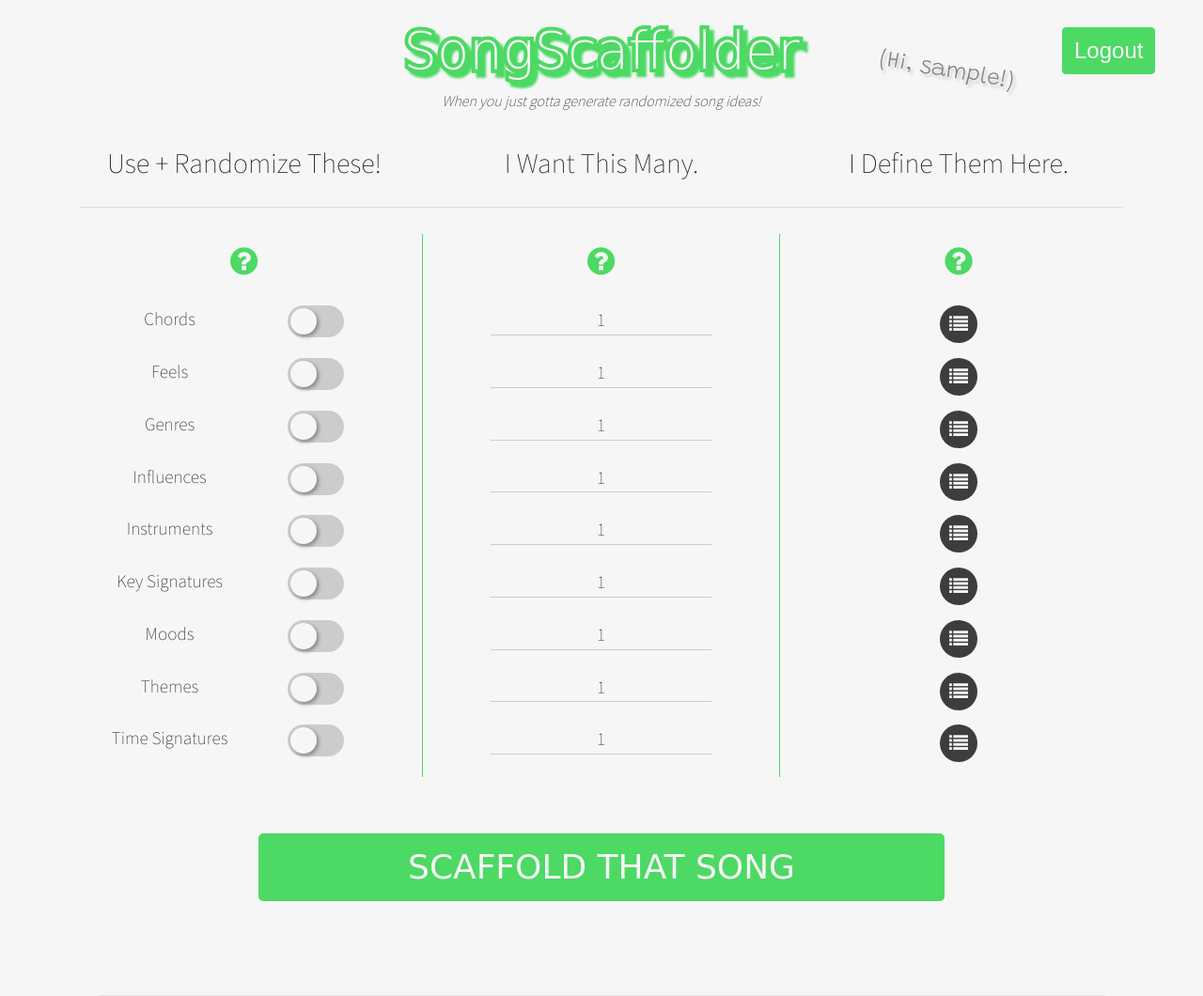
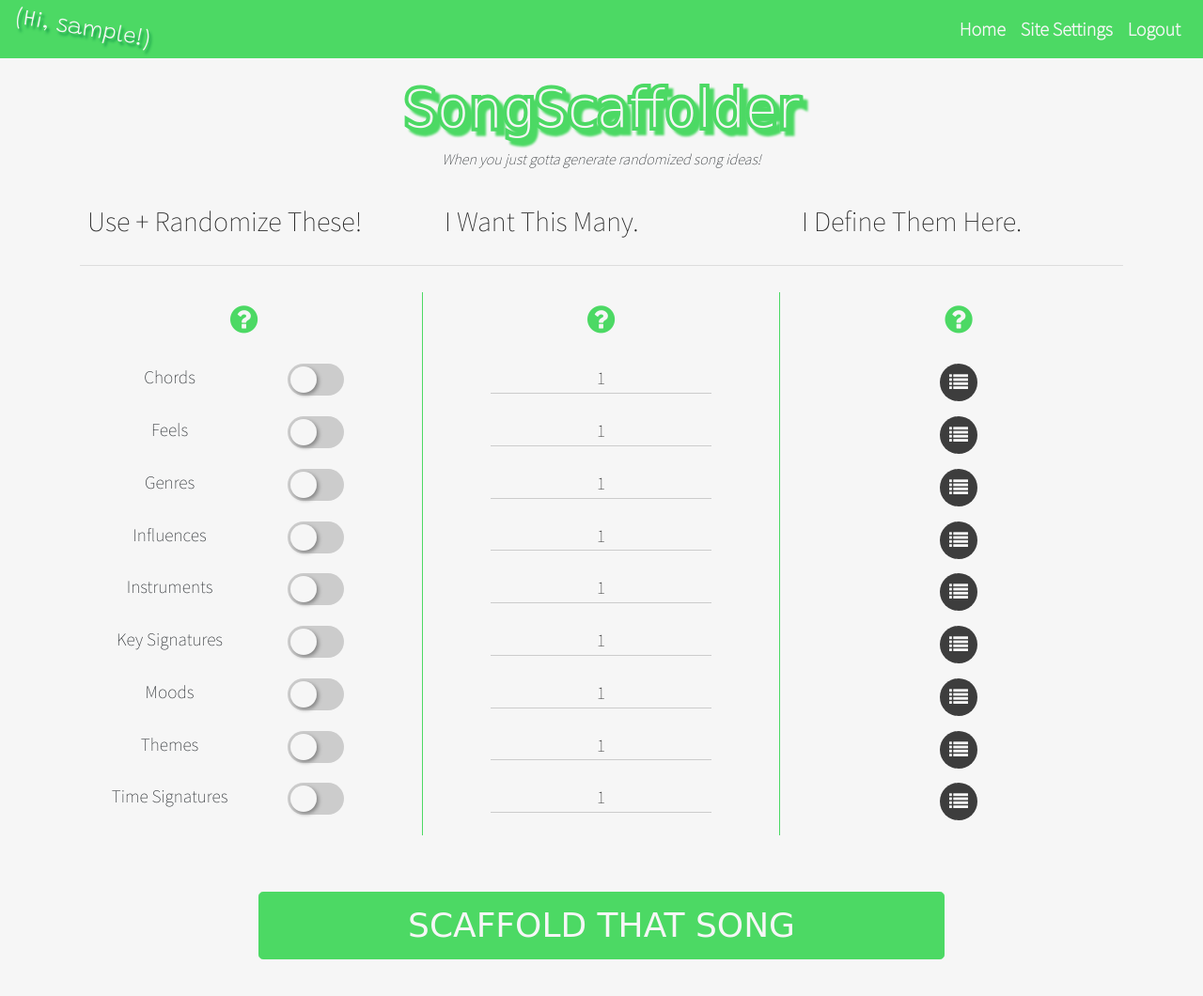
Before and after one commit to jonofoz/songscaffolder, a Django app: page / in a window 1280 px wide. Shown: the top 1060 px of the page at 94% size. Run offline with Django 3.2, Linux system fonts and the light colour scheme; the visitor is signed in with stand-in values (Sample User, id 1); some libraries are stand-ins or nearby versions; some web fonts are replaced.

Commit message:
#5 Begin making homepage mobile friendly:
  * Added navbar
  * Added classes to change style at breakpoints
  * Made other little changes
  * Installed more fun

```diff
--- a/static/styles/style.css
+++ b/static/styles/style.css
@@ -1,5 +1,6 @@
 :root {
     --primary-green: #4CD964;
+    --faded-green: #bec5c0;
     --dark-green: #0e9446;
     --primary-grey: #3d3d3d;
     --dark-grey: #1a1a1a;
@@ -25,8 +26,10 @@ hr {
     padding-bottom: inherit;
 }
 
-.first-col, .second-col{
-    border-right: 1px solid #4CD964;
+@media screen and (min-width: 768px){
+  .first-col, .second-col{
+      border-right: 1px solid #4CD964;
+  }
 }
 
 .main-col {
@@ -155,7 +158,7 @@ input:checked + .slider:before {
   text-align: center;
 }
 
-.btn-green{
+.btn-confirm{
   color: var(--white);
   background-color: var(--primary-green);
   border-color: var(--primary-green);
@@ -163,12 +166,25 @@ input:checked + .slider:before {
   font-size: 24px;
 }
 
+.btn-green{
+  color: var(--white);
+  font-family: 'Montserrat', sans-serif;
+  font-weight: bolder;
+  background-color: var(--primary-green);
+}
+
 #btn-make-scaffold {
   font-family: 'Shrikhand', cursive;
   font-size: 36px;
 }
 
-.btn-green:hover{
+@media screen and (max-width: 768px){
+  #btn-make-scaffold {
+    font-size: 24px;
+  }
+}
+
+.btn-confirm:hover{
   color: var(--white);
   background-color: var(--dark-green);
   border-color: var(--dark-green);
@@ -201,12 +217,28 @@ input:checked + .slider:before {
 .logo {
   font-family: 'Shrikhand', cursive;
   margin-top: 20px;
+  font-size: 56px;
   color: var(--white);
   /* Prefix required. Even Firefox only supports the -webkit- prefix */
   -webkit-text-stroke-width: 8px;
   -webkit-text-stroke-color: var(--primary-green);
   filter: drop-shadow(5px 5px 1px var(--primary-green));
   paint-order: stroke fill;
+}
+@media screen and (max-width: 1200px){
+  .logo {
+    font-size: 50px;
+  }
+}
+@media screen and (max-width: 992px){
+  .logo {
+    font-size: 42px;
+  }
+}
+@media screen and (max-width: 768px){
+  .logo {
+    font-size: 36px;
+  }
 }
 
 .modal-content {
@@ -257,8 +289,11 @@ a:active {
 .hello-user {
   font-family: 'Grandstander', cursive;
   font-size: 1.5em;
-  color: grey;
-  text-shadow: 3px 3px 3px rgba(99, 111, 128, 0.3);
+  color: var(--white);
+  text-shadow: 3px 3px 3px var(--dark-green);
+}
+
+.tilt{
   transform: rotate(10deg);
 }
 
@@ -296,7 +331,7 @@ a:active {
   background-color: var(--white);
   border-color: var(--light-grey) !important;
   font-size: 1.2em;
-  width: inherit;
+  width: 100%;
 }
 
 .field-form:hover {
@@ -334,3 +369,45 @@ textarea:hover{
 .btn-link {
   color: var(--dark-green) !important;
 }
+
+
+@media only screen and (max-width: 992px) {
+  div[id^='header-for-'] {
+    font-size: 3.5vw;
+  }
+}
+@media only screen and (max-width: 768px) {
+  div[id^='header-for-'] {
+    font-size: 5vw;
+  }
+}
+@media only screen and (max-width: 576px) {
+  div[id^='header-for-'] {
+    font-size: 6vw;
+  }
+}
+
+@media only screen and (max-width: 576px) {
+  p[id^='get-help-for-'] {
+    font-size: 4vw;
+  }
+}
+
+.navbar {
+  background-color: var(--primary-green) !important;
+}
+
+.nav-link {
+  font-size: 20px;
+  font-weight: bolder !important;
+  color: var(--white) !important;
+}
+
+.btn-off {
+  background-color: var(--faded-green);
+  border-color: var(--faded-green);
+}
+
+input[id^='button-include_'] {
+  /* font-size: 3.5vw; */
+}
--- a/templates/base.html
+++ b/templates/base.html
@@ -16,6 +16,10 @@
     </title>
 </head>
 <body>
+    {% if user.is_authenticated %}
+        {% include 'partials/_navbar.html' %}
+
+    {% endif %}
     {% include 'partials/_header.html' %}
     <div class="container">
         {% block content %}
--- a/templates/pages/auth/login.html
+++ b/templates/pages/auth/login.html
@@ -13,7 +13,7 @@ Login
     <div class="form-group">
         {% csrf_token %}
         {{ form|crispy }}
-        <button type="submit" class="btn btn-primary btn-green btn-block" id="login-button">Login</button>
+        <button type="submit" class="btn btn-primary btn-confirm btn-block" id="login-button">Login</button>
         <p>Don't have an account? <a href="{% url 'pages:signup' %}" id="signup-redirect-link">Sign Up</a></p>
         <br>
     </div>
--- a/templates/pages/auth/signup.html
+++ b/templates/pages/auth/signup.html
@@ -13,7 +13,7 @@ Sign Up
     <form action="{% url 'pages:signup' %}" class="form-group" method="post">
         {% csrf_token %}
         {{ form|crispy }}
-        <input type="submit" class="btn btn-primary btn-green btn-block" value="Sign Up">
+        <input type="submit" class="btn btn-primary btn-confirm btn-block" value="Sign Up">
     </form>
 </div>
 {% endblock %}
--- a/templates/pages/index.html
+++ b/templates/pages/index.html
@@ -5,66 +5,88 @@ SongScaffolder
 {% endblock %}
 
 {% block content %}
+
     <div class="row">
         <div class="col-4 header-col">
-            <div class="p-2 lead text-center">Use + Randomize These!</div>
+            <!-- <div class="p-2 text-center"><em>Fields.</em></div> -->
+            <div class="p-2 lead text-center d-flex" id="header-for-fields" >Use + Randomize These!</div>
         </div>
         <div class="col-4 header-col">
-            <div class="p-2 lead text-center">I Want This Many.</div>
+            <!-- <div class="p-2 text-center"><em>Quantities.</em></div> -->
+            <div class="p-2 lead text-center d-flex" id="header-for-quantities" >I Want This Many.</div>
         </div>
         <div class="col-4 header-col">
-            <div class="p-2 lead text-center">I Define Them Here.</div>
+            <!-- <div class="p-2 text-center"><em>Specs.</em></div> -->
+            <div class="p-2 lead text-center d-flex" id="header-for-specifications" >I Define Them Here.</div>
         </div>
     </div>
     <hr>
-
+    <section>
         <div class="row zero-row">
-        <div class="col-4 first-col d-flex justify-content-center">
+            <div class="col-md-4 col-6 first-col">
                 <p class="get-help h3 text-center" id="get-help-for-fields">
                     <i class="fa fa-question-circle" class="get-help h3 text-center" data-toggle="tooltip" data-placement="right" data-html="true" title="Checking these will include random selections of the corresponding field into the scaffold. These selections can be specified by clicking the appropriate <a class='fa fa-list fa-list-tooltip'></a> button." id="get-help-with-randomizing_{{ field.id }}"></i>
                 </p>
             </div>
-        <div class="col-4 second-col d-flex justify-content-center">
+            <div class="col-md-4 col-3 second-col">
                 <p class="get-help h3 text-center" id="get-help-for-quantities">
                     <i class="fa fa-question-circle" data-toggle="tooltip" data-placement="right" title="These determine how many items from the corresponding field should be included in the scaffold."></i>
                 </p>
             </div>
-        <div class="col-4 third-col d-flex justify-content-center">
+            <div class="col-md-4 col-3 third-col">
                 <p class="get-help h3 text-center" id="get-help-for-specifications">
                     <i class="fa fa-question-circle" data-toggle="tooltip" data-placement="right" title="Clicking these will allow you to specify the selections for the corresponding field."></i>
                 </p>
             </div>
         </div>
+    </section>
 
     {% if fields %}
         {% for field in fields %}
-            <!-- One whole row -->
-            <div class="row first-row">
+
+            <!-- Medium+ displays -->
+            <div class="row first-row d-none d-md-flex">
                 <!-- 1: The field name, the switch for it, and an info bubble -->
-                <div class="col-4 first-col">
+                <div class="col-sm-6 col-md-4 first-col">
                     <div class="row">
-                        <div class="col-7 text-right">
-                            <p class="center">{{ field.title }}</p>
+                        <div class="col-7 text-center">
+                            <p>{{ field.title }}</p>
                         </div>
                         <div class="col-5">
                             <label class="switch">
-                                <input class="field-switch" type="checkbox" id="switch-include_{{ field.id }}" tabindex=0>
+                                <input type="checkbox" class="field-switch" id="switch-include_{{ field.id }}" tabindex=0>
                                 <span class="slider round"></span>
                             </label>
                         </div>
                     </div>
                 </div>
                 <!-- 2: The quantity form for the field -->
-                <div class="col-4 second-col d-flex justify-content-center" >
+                <div class="col-sm-2 col-md-4 second-col d-flex justify-content-center" >
                     <form>
                         <input type="text" class="no-border border-bottom text-center field-form" id="quantity-for_{{ field.id }}" placeholder=1><br><br>
                     </form>
                 </div>
                 <!-- 3: The specs and an info bubble for what they do -->
-                <div class="col-4 third-col d-flex justify-content-center">
-                    <div class="row">
+                <div class="col-sm-4 col-md-4 third-col d-flex justify-content-center">
+                    <div><a class="fa fa-list" id="define-specs-for_{{ field.id }}" href="{% url 'field:config' field.id %}"></a></div>
+                </div>
+            </div>
+
+            <!-- Small- displays -->
+            <div class="row first-row d-flex d-md-none">
+                <!-- 1: The field name, the switch for it, and an info bubble -->
+                <div class="col-6 first-col">
+                    <input type="button" class="btn btn-green btn-block btn-off" id="button-include_{{ field.id }}" value="{{ field.title }}" tabindex=0>
+                </div>
+                <!-- 2: The quantity form for the field -->
+                <div class="col-3 second-col" >
+                    <form>
+                        <input type="text" class="no-border border-bottom text-center field-form" id="quantity-for_{{ field.id }}" placeholder=1><br><br>
+                    </form>
+                </div>
+                <!-- 3: The specs and an info bubble for what they do -->
+                <div class="col-3 third-col">
                     <div class="col-2"><a class="fa fa-list" id="define-specs-for_{{ field.id }}" href="{% url 'field:config' field.id %}"></a></div>
-                    </div>
                 </div>
             </div>
         {% endfor %}
@@ -74,7 +96,7 @@ SongScaffolder
         <div class="col-2">
         </div>
         <div class="col-8">
-            <button class="btn btn-lg btn-block btn-green" id="btn-make-scaffold" data-toggle="modal" data-target=".bd-example-modal-lg">SCAFFOLD THAT SONG</button>
+            <button class="btn btn-lg btn-block btn-confirm" id="btn-make-scaffold" data-toggle="modal" data-target=".bd-example-modal-lg">SCAFFOLD THAT SONG</button>
         </div>
         <div class="col-2">
         </div>
@@ -101,6 +123,10 @@ SongScaffolder
     <script src="https://code.jquery.com/jquery-3.5.1.min.js" integrity="sha256-9/aliU8dGd2tb6OSsuzixeV4y/faTqgFtohetphbbj0=" crossorigin="anonymous"></script>
 
     <script>
+        $("input[id^='button-include_']").on("click", function() {
+            $(this).toggleClass("btn-off");
+        });
+
         $("#btn-make-scaffold").on("click", function() {
             // For fun, we have nice quotes. :)
             scaffoldQuotes = [
@@ -108,7 +134,7 @@ SongScaffolder
                 "You <em>can</em> make the thing!",
                 "Make it tasty!",
                 "Don't forget the sauce!",
-                "Make your heroes proud!",
+                "Make parental figures proud!",
                 "You were born for this!",
                 "Never stop not stopping!",
                 "We have liftoff!",
@@ -118,19 +144,24 @@ SongScaffolder
             ];
             // First, we'll clear any old scaffold results.
             tbody = $("tbody")
+            sectionWTH = $("#what-the-heck-section")
             scaffoldQuote = $("#scaffold-quote")
+            tbody.children().remove()
+            sectionWTH.children().remove()
             scaffoldQuote.html("")
-            tbody.children().remove()
-            sectionWTH = $("#what-the-heck-section")
-            sectionWTH.children().remove()
 
             metadata = {}
-            fieldsToInclude = $('input[type="checkbox"]')
-            for (i=0 ; i < fieldsToInclude.length; i++){
-                fieldName = fieldsToInclude[i].id.split("_")[1]
+            switches = $("input[id^='switch-include_']").filter(":visible")
+            buttons  = $("input[id^='button-include_']").filter(":visible")
+            onMediumScreen = true ? buttons.length > 0 : false
+            console.log(switches.length)
+            quantities = $(`input[id^="quantity-for_"]`).filter(":visible")
+            for (i = 0; i < quantities.length; i++){
+                fieldName = quantities[i].id.split("_")[1]
                 quantityForm = $(`input[id^="quantity-for_${fieldName}"]`)
                 fieldValue = quantityForm.val() != "" ? parseInt(quantityForm.val()) : 1
-                if (fieldsToInclude[i].checked == true) {
+                if (onMediumScreen) {
+                    if (!(buttons[i].getAttribute("class").includes("btn-off"))){
                         metadata[fieldName] = {
                             "include": true,
                             "quantity": fieldValue
@@ -139,6 +170,20 @@ SongScaffolder
                     else {
                         metadata[fieldName] = {
                             "include": false
+                        }
+                    }
+                }
+                else {
+                    if (switches[i].checked == true){
+                        metadata[fieldName] = {
+                            "include": true,
+                            "quantity": fieldValue
+                        }
+                    }
+                    else {
+                        metadata[fieldName] = {
+                            "include": false
+                        }
                     }
                 }
             }
@@ -165,12 +210,11 @@ SongScaffolder
                         $("#what-the-heck-section").append(`
                         <br>
                         <div class="row">
-                            <div class="col-3">
-                            </div>
                             <div class="col-6 d-flex justify-content-center">
                                 <a type="button" id="btn-what-the-heck" class="btn btn-grey btn-block btn-small" href="{% url 'pages:what-the-heck' %}">What the heck?</a>
                             </div>
-                            <div class="col-3">
+                            <div class="col-6 d-flex justify-content-center">
+                                <a type="button" class="btn btn-green btn-block btn-small" data-dismiss="modal">OK</button></a>
                             </div>
                         </div>
                         `)
--- a/templates/partials/_header.html
+++ b/templates/partials/_header.html
@@ -3,18 +3,9 @@
 <div class="container">
     <div class="jumbtron text-center">
         <div class="row">
-            <div class="col-3"></div>
-            <div class="col-6"><a href="{% url 'pages:index' %}" class="logo-link"><h1 class="display-4 logo">SongScaffolder</h1></a></div>
-            <div class="col-2 container d-flex align-items-end hello-user">{% if user.is_authenticated %} (Hi, {{ user.username }}!) {% endif %}</div>
-            <div class="col-1 container d-flex align-items-end">
-                <form action="{% url 'pages:logout' %}" method="post">
-                    <div class="form-group">
-                        {% csrf_token %}
-                        <button type="submit" class="btn btn-primary btn-green">Logout</button>
-                    </div>
-                  </form>
-                <!-- <a href="{% url 'pages:logout' %}" type="button" class="btn btn-primary btn-green">Logout</a> -->
-            </div>
+            <div class="col-md-2 text-center"></div>
+            <div class="col-md-8 text-center"><a href="{% url 'pages:index' %}" class="logo-link"><h1 class="display-4 logo text-center">SongScaffolder</h1></a></div>
+            <div class="col-md-2 text-center"></div>
         </div>
         <div class="row">
             <div class="col-2"></div>
@@ -24,10 +15,3 @@
     </div>
 </div>
 <br>
-
-<html>
-<head>
-<title>Posts</title>
-</head>
-
-<body>
--- /dev/null
+++ b/templates/partials/_navbar.html
@@ -0,0 +1,25 @@
+{% load static %}
+
+<nav class="navbar navbar-expand-lg navbar-light">
+    <button class="navbar-toggler ml-auto" type="button" data-toggle="collapse" data-target="#navbarSupportedContent" aria-controls="navbarSupportedContent" aria-expanded="false" aria-label="Toggle navigation">
+      <span class="navbar-toggler-icon"></span>
+    </button>
+
+    <div class="hello-user tilt d-none d-lg-block">{% if user.is_authenticated %} (Hi, {{ user.username }}!) {% endif %}</div>
+    <div class="collapse navbar-collapse" id="navbarSupportedContent">
+        <ul class="navbar-nav ml-auto">
+            <li class="nav-item active">
+                <a class="nav-link text-right" href="{% url 'pages:index' %}"> <span class="sr-only">(current)</span> Home</a>
+            </li>
+            <li class="nav-item">
+                <a class="nav-link text-right" href="#">Site Settings</a>
+            </li>
+            <li class="nav-item">
+                <a class="nav-link text-right" href="{% url 'pages:logout' %}">Logout</a>
+            </li>
+            <li class="nav-item">
+                <div class="hello-user d-block d-lg-none text-center">{% if user.is_authenticated %} (Hi, {{ user.username }}!) {% endif %}</div>
+            </li>
+        </ul>
+    </div>
+</nav>
```
Also changed, not shown: templates/pages/config.html (+5 -5 lines), templates/pages/what-the-heck.html (+4 -4 lines), .travis.yml (deleted). Lines whose indentation alone changed are shown as unchanged.
